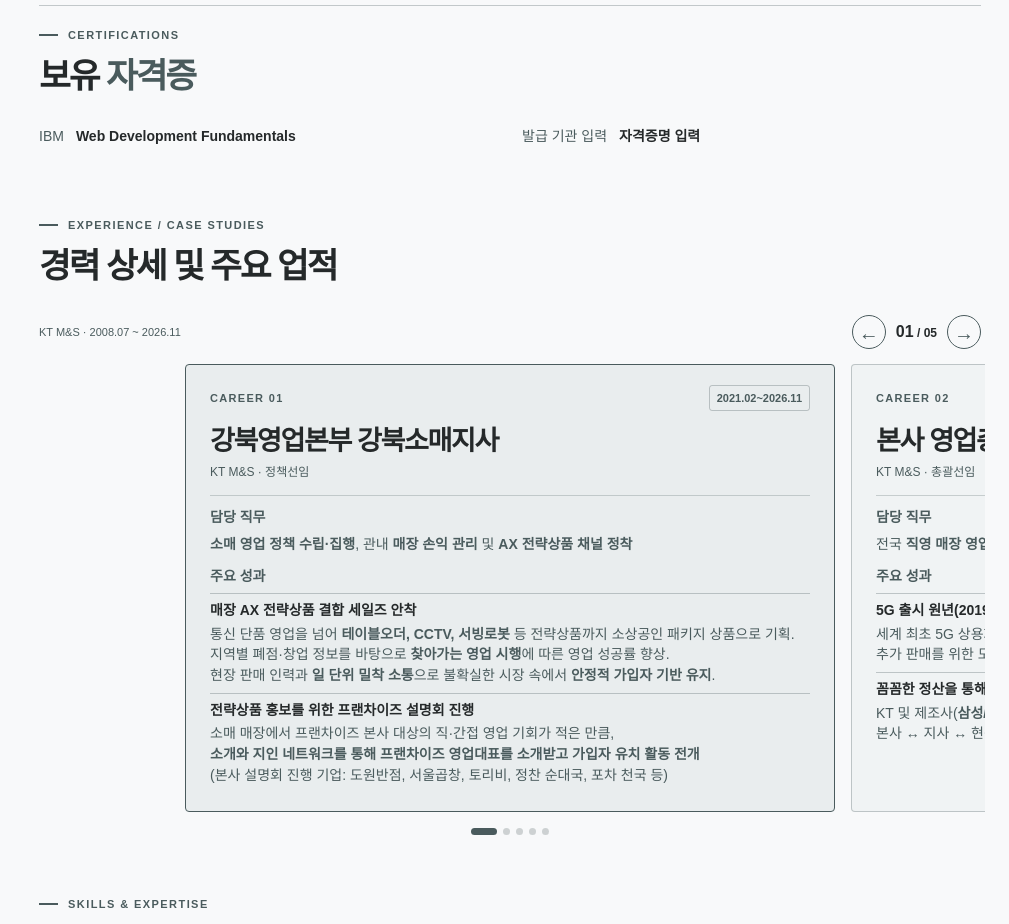
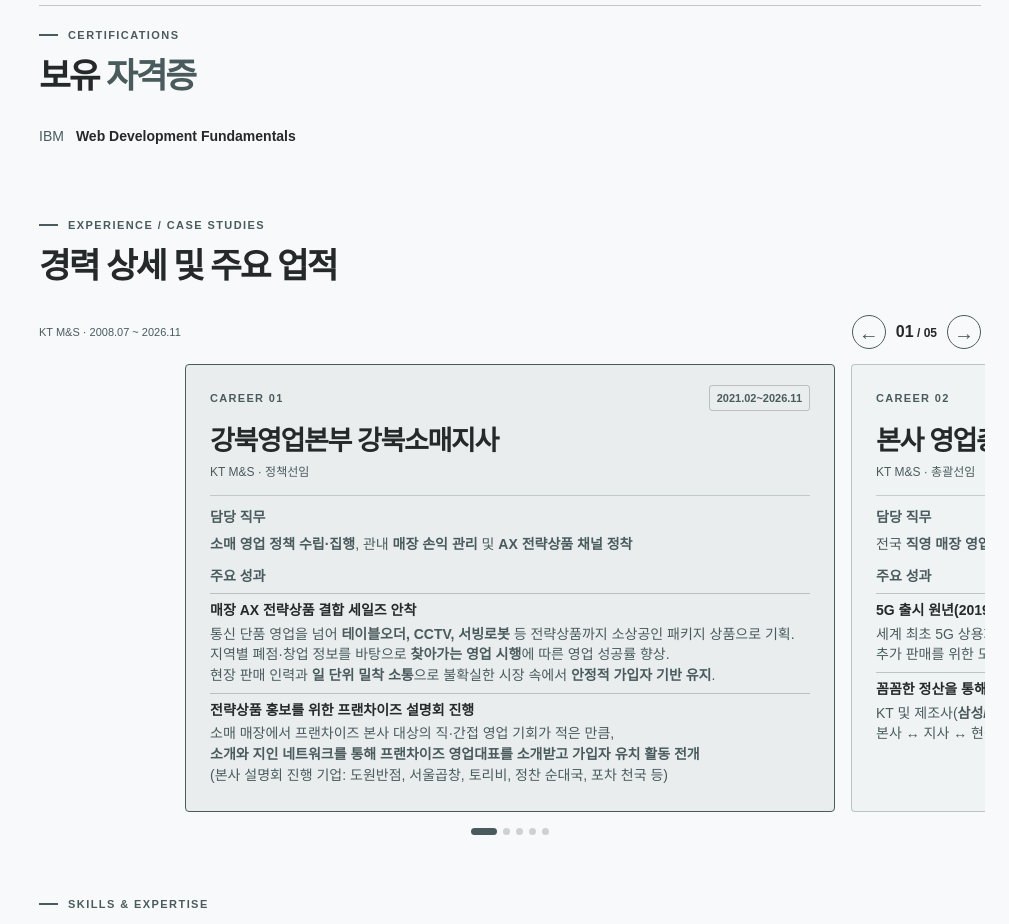
Before and after one commit to kim-81/resumetest, a plain HTML site: page index.html in a window 1280 px wide. Shown: the part 1400-2324 px from the top of the page, without its empty margins (271-1280 px from the left). Drawn offline with Linux system fonts and the light colour scheme.

Commit message:
Remove unused certification placeholder

```diff
--- a/index.html
+++ b/index.html
@@ -81,7 +81,6 @@
           <!-- 아래 발급 기관과 자격증명만 교체하세요. li를 복사하면 항목을 추가할 수 있습니다. -->
           <ul class="history-certificate-list">
             <li><span class="certificate-issuer">IBM</span><strong>Web Development Fundamentals</strong></li>
-            <li><span class="certificate-issuer">발급 기관 입력</span><strong>자격증명 입력</strong></li>
           </ul>
         </div>
       </section>
```
